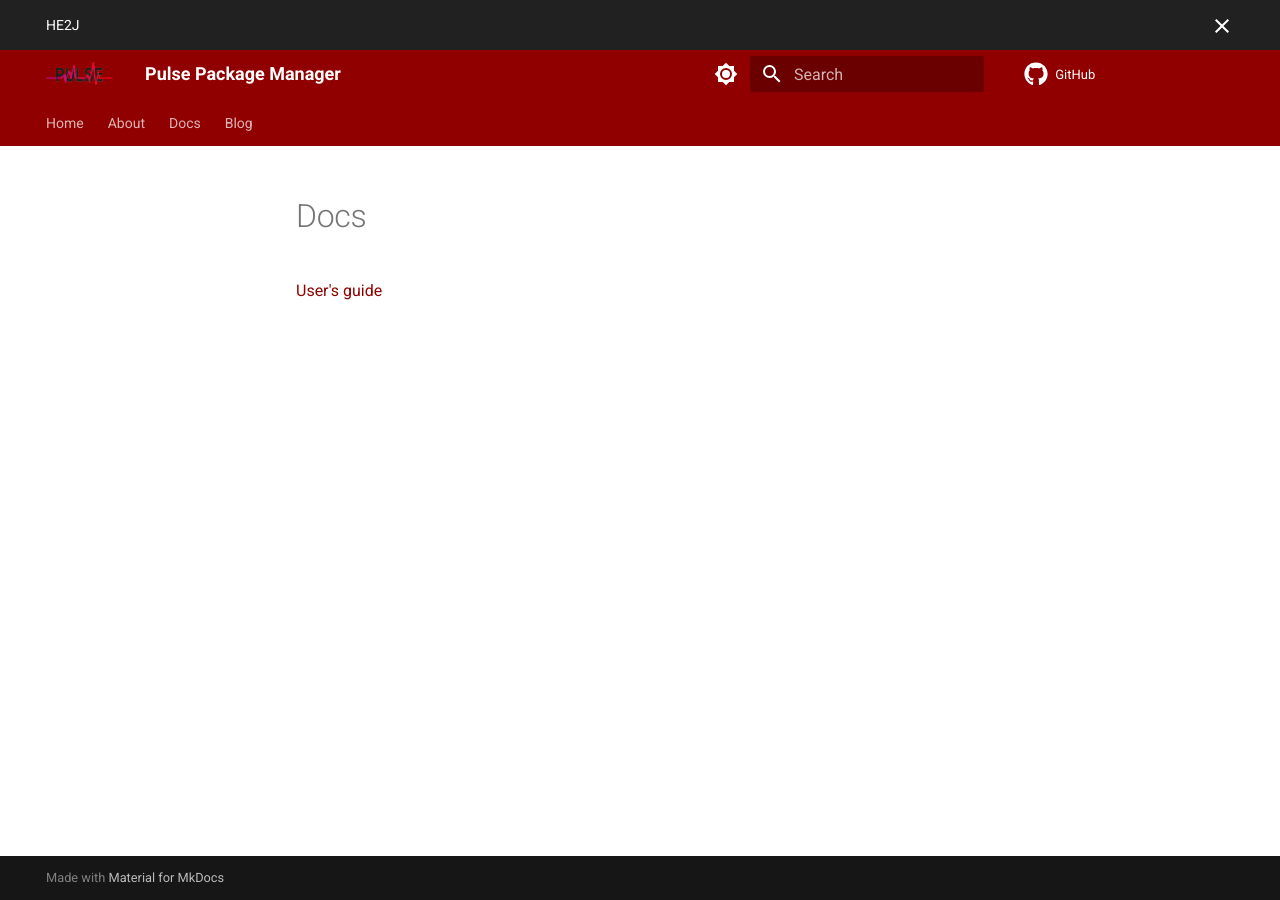
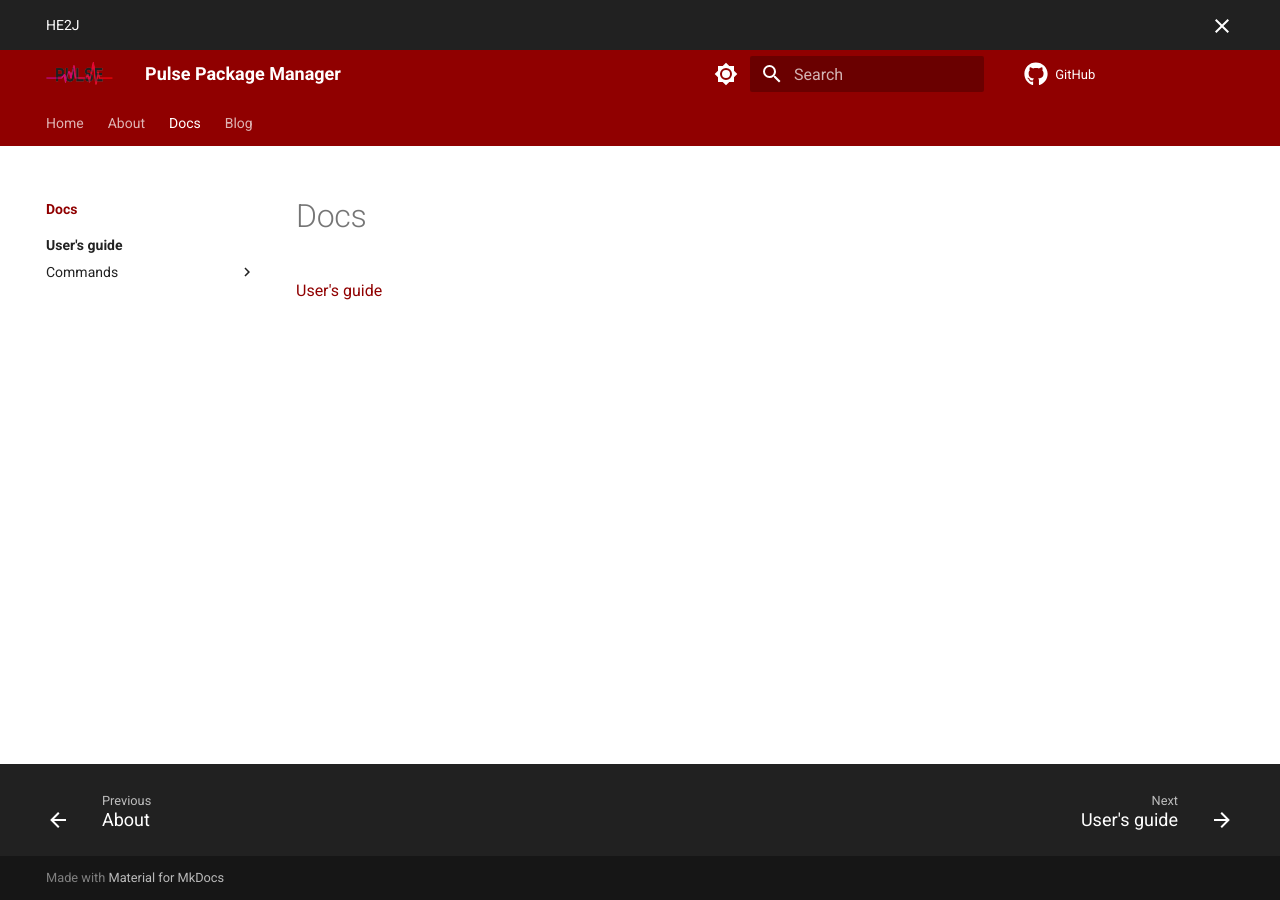
Before and after one commit to pulsepm/docs, an MkDocs documentation site: the page built from docs/docs/index.md, in a window 1280 px wide. Built offline with MkDocs 1.6.1 and Material for MkDocs 9.7.7, drawn with Linux system fonts in a browser that asks for light colours; comment, search, counter and statistics services are not loaded; part of the change alters nothing that is shown.

Commit message:
Forceful correction

```diff
--- a/mkdocs.yml
+++ b/mkdocs.yml
@@ -4,7 +4,7 @@ nav:
   - Home: index.md
   - About: about.md
   - Docs:
-    - docs/indenx.md
+    - docs/index.md
     - User's guide:
       - docs/user's-guide/index.md
       - Commands:
```
